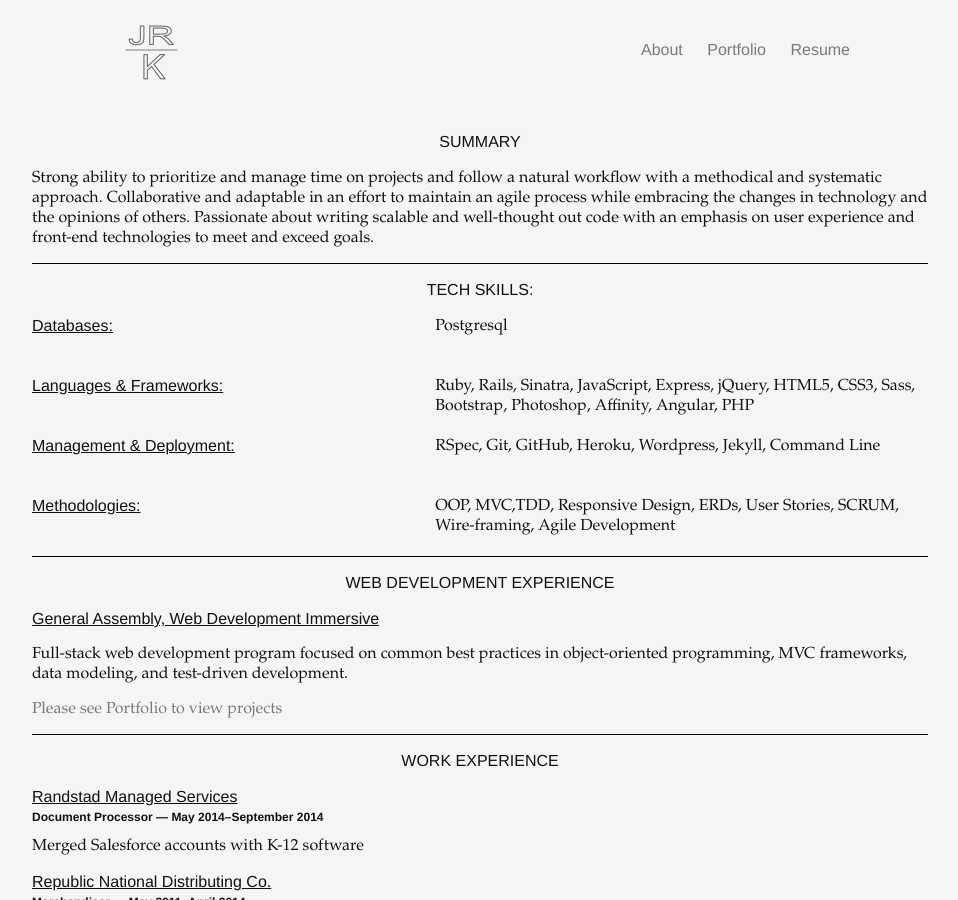
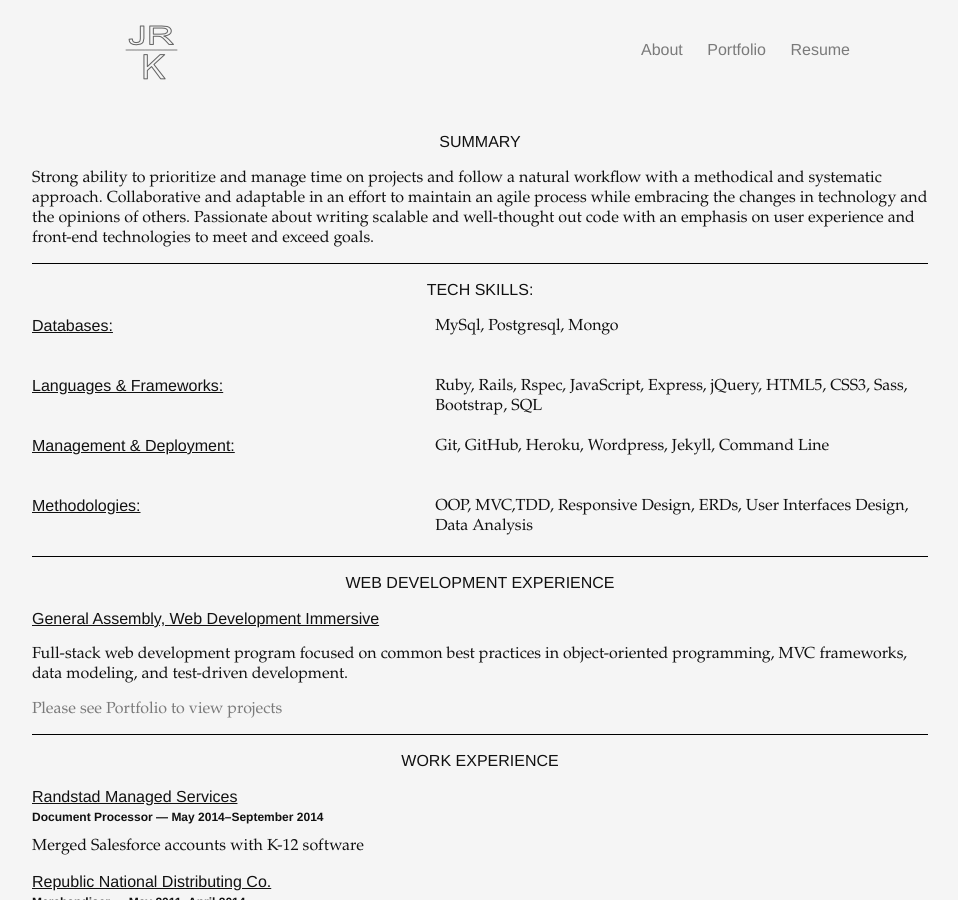
Before and after one commit to Ryan-321/Ryan-321.github.io, a Jekyll site: the page built from resume.html, in a window 1280 px wide and 900 px high. Shown: the whole window, without its empty margins (160-1118 px from the left). Built offline with Jekyll 4.4.1, drawn with Linux system fonts in a browser that asks for light colours; some web fonts are replaced.

Commit message:
updates skills

```diff
--- a/resume.html
+++ b/resume.html
@@ -16,7 +16,7 @@ permalink: /resume/
         <h3>Databases:</h3>
         <aside>
           <p>
-            Postgresql
+            MySql, Postgresql, Mongo
           </p>
         </aside>
       </li>
@@ -24,7 +24,7 @@ permalink: /resume/
         <h3>Languages &amp; Frameworks:</h3>
         <aside>
           <p>
-            Ruby, Rails, Sinatra, JavaScript, Express, jQuery, HTML5, CSS3, Sass, Bootstrap, Photoshop, Affinity, Angular, PHP
+            Ruby, Rails, Rspec, JavaScript, Express, jQuery, HTML5, CSS3, Sass, Bootstrap, SQL
           </p>
         </aside>
       </li>
@@ -40,7 +40,7 @@ permalink: /resume/
         <h3>Methodologies:</h3>
         <aside>
           <p>
-            OOP, MVC,TDD, Responsive Design, ERDs, User Stories, SCRUM, Wire-framing, Agile Development
+            OOP, MVC,TDD, Responsive Design, ERDs, User Interfaces Design, Data Analysis
           </p>
         </aside>
       </li>
```
Also changed, not shown: other parts of resume.html (+1 -1 lines).
